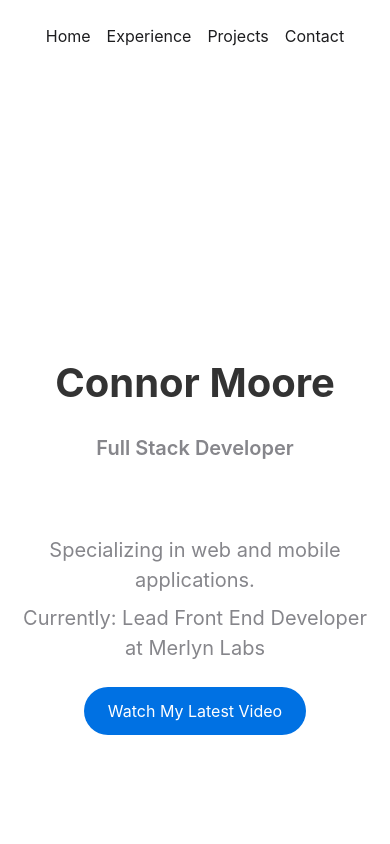
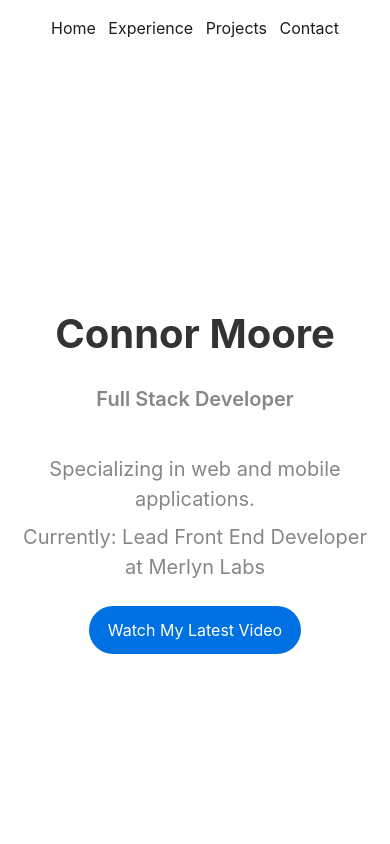
Before and after one commit to cmooredev/cmoorelabs-website, a Svelte app in the folder frontend/: page / in a window 390 px wide. Shown: the top 844 px of the page. Built offline with nearby package versions, Linux system fonts and the light colour scheme.

Commit message:
update mobile styling

```diff
--- a/frontend/src/App.svelte
+++ b/frontend/src/App.svelte
@@ -250,6 +250,11 @@
     color: #86868b;
   }
 
+  .hero-content {
+    margin-top:0px;
+    top: 0;
+  }
+
   .intro p {
     max-width: 600px;
     margin: 0.5rem auto;
@@ -309,7 +314,7 @@
   display: inline-block;
   background-color: #0071e3;
   color: white;
-    padding: 0.75rem 1.5rem;
+  padding: 0.75rem 1.2rem;
   border-radius: 25px;
   margin-top: 1rem;
   transition: background-color 0.2s ease;
@@ -337,6 +342,7 @@
   }
 
   @media (max-width: 768px) {
+
     main {
       padding: 0 1rem;
     }
@@ -376,42 +382,8 @@
     }
 
     #home {
-      padding: 2rem 0;
+      max-height: -webkit-fill-available;
     }
   }
-  @media (max-width: 1024px) {
-    .logo {
-      display: none;
-    }
 
-    nav {
-      justify-content: center;
-      flex-direction: column;
-      align-items: center;
-      padding: 1rem 0;
-    }
-
-    .nav-links {
-      display: flex;
-      justify-content: center;
-      flex-wrap: wrap;
-    }
-
-    .nav-links a {
-      margin: 0.5rem;
-    }
-
-    #home {
-      height: 75vh;
-      margin-top: 200px;
-      justify-content: flex-start;
-    }
-    .hero-content {
-      margin-top: 1rem;
-    }
-
-    .intro {
-      margin-top: 2rem;
-    }
-  }
 </style>
```
Lines whose indentation alone changed are shown as unchanged.
